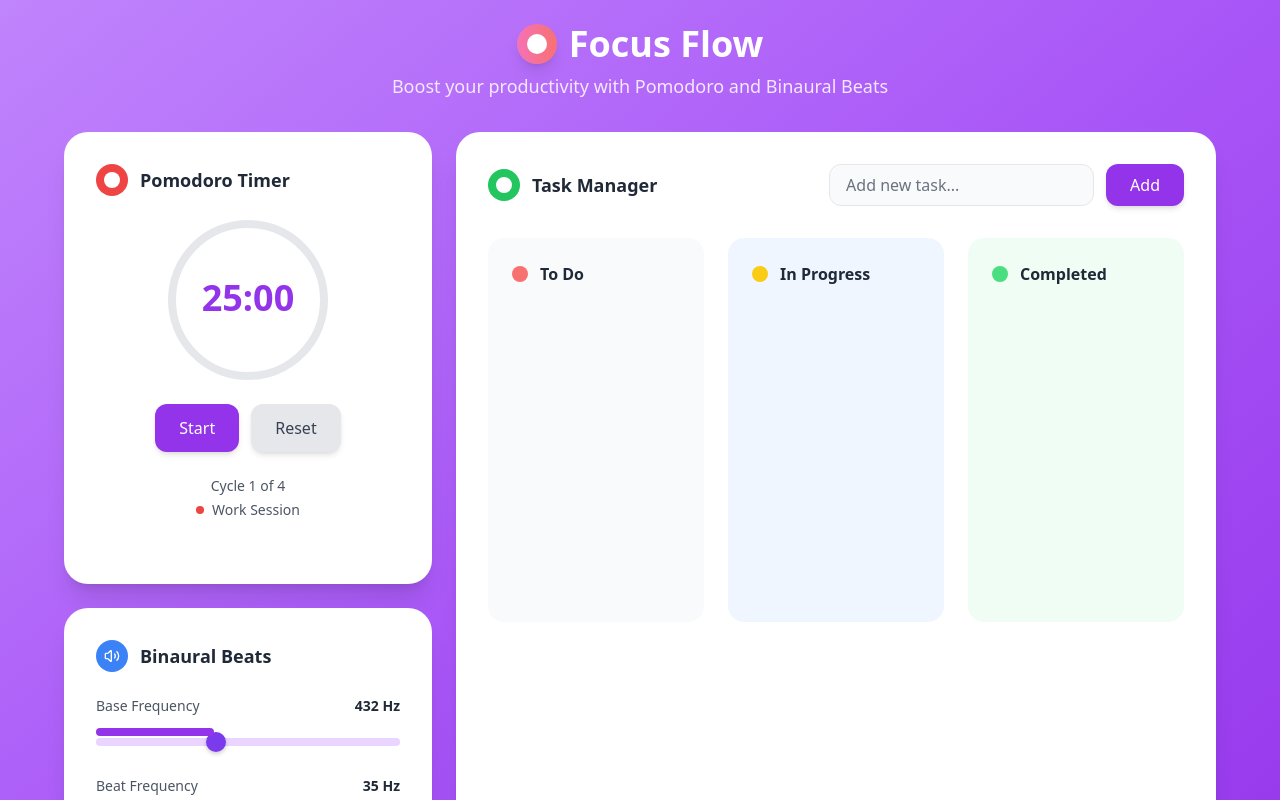
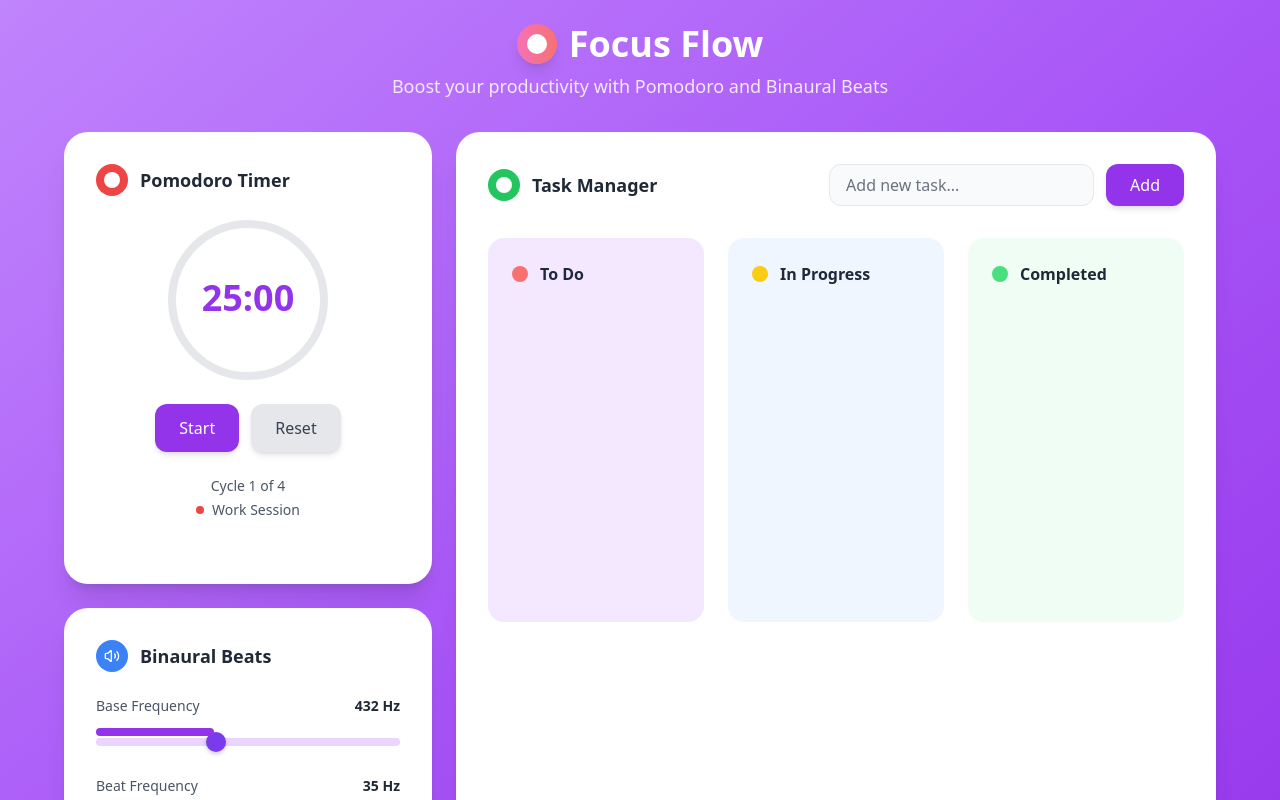
Before and after one commit to Jarvis21906/focus-app, a React (Vite) app: page / in a window 1280 px wide. Shown: the top 800 px of the page. Built offline with nearby package versions, Linux system fonts and the light colour scheme.

Commit message:
Change 'To Do' section background color to improve visibility

```diff
--- a/src/focus-flow-app.tsx
+++ b/src/focus-flow-app.tsx
@@ -387,7 +387,7 @@ const FocusFlowApp = () => {
                       <div
                         {...provided.droppableProps}
                         ref={provided.innerRef}
-                        className="bg-gray-50 rounded-2xl p-6"
+                        className="bg-purple-100 rounded-2xl p-6"
                       >
                         <div className="flex items-center gap-3 mb-6">
                           <div className="w-4 h-4 bg-red-400 rounded-full"></div>
```
